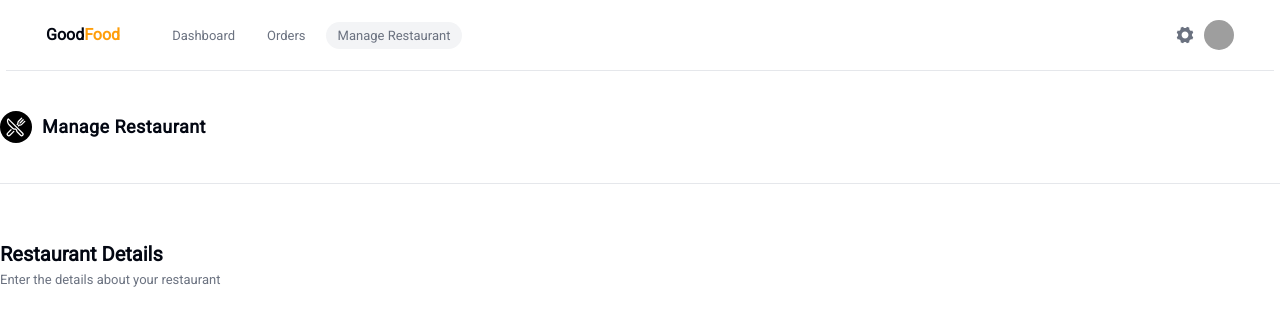
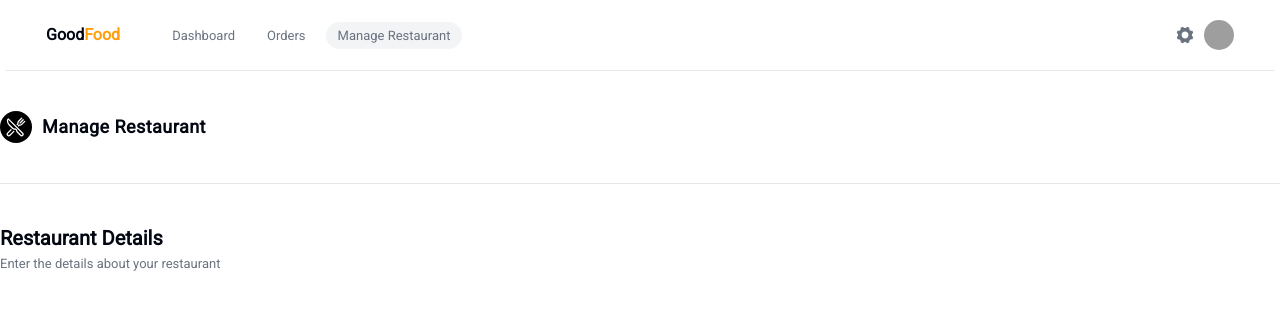
Before and after one commit to rosanno/food-ordering-platform, a Next.js app: page /manage-restaurant in a window 1280 px wide. Shown: the top 326 px of the page. Built offline with nearby package versions, Linux system fonts and the light colour scheme; grey boxes are pictures that could not be loaded.

Commit message:
adjust margin top

```diff
--- a/app/(admin)/_components/restaurant-form.tsx
+++ b/app/(admin)/_components/restaurant-form.tsx
@@ -2,7 +2,7 @@
 
 const RestaurantForm = () => {
   return (
-    <section className="mt-14">
+    <section className="mt-10">
       <div className="space-y-0.5">
         <h2 className="text-xl font-semibold">
           Restaurant Details
```
